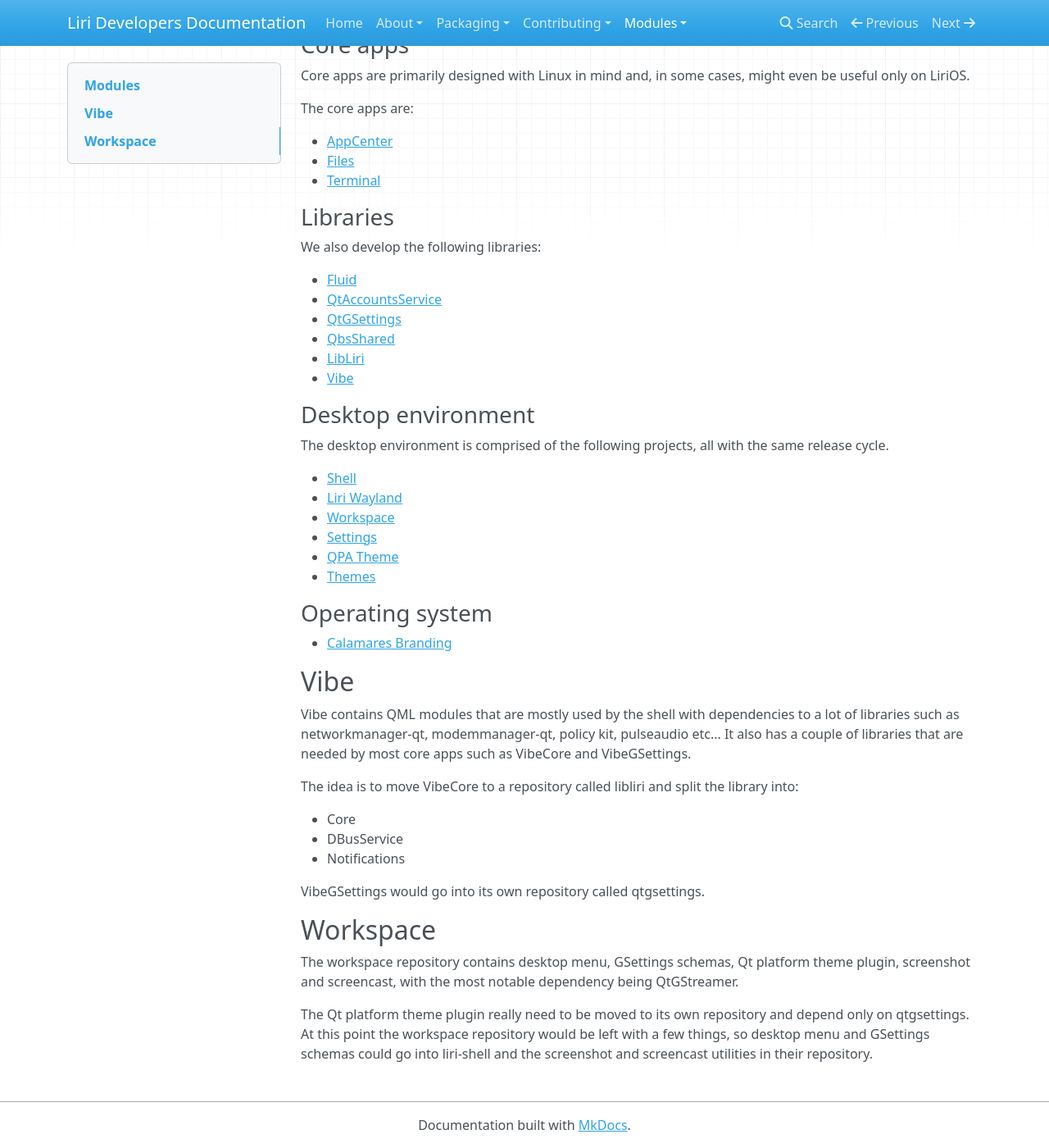
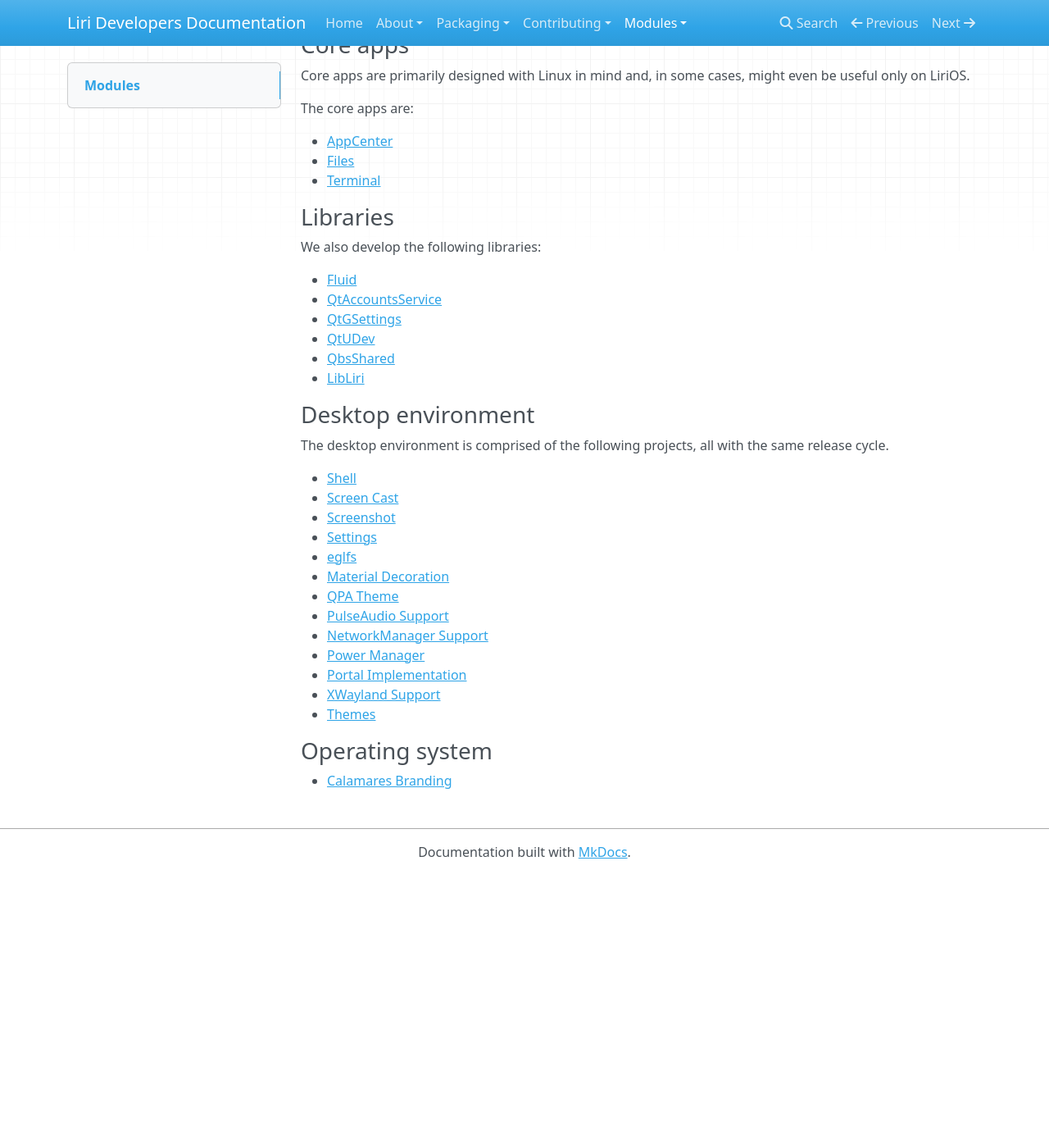
Before and after one commit to lirios/docs, an MkDocs documentation site: the page built from docs/modules/index.md, in a window 1280 px wide and 1400 px high, scrolled down 558 px. Shown: the whole window at 82% size. Built offline with MkDocs 1.6.1, drawn with Linux system fonts in a browser that asks for light colours; nearby versions of some CDN libraries; old or Windows-style settings are respelled for this version of MkDocs; after the commit the page ends 1625 px from its top, so only the background shows below that.

Commit message:
Update modules list

```diff
--- a/docs/modules/index.md
+++ b/docs/modules/index.md
@@ -39,42 +39,28 @@
 - [Fluid](https://github.com/lirios/fluid)
 - [QtAccountsService](https://github.com/lirios/qtaccountsservice)
 - [QtGSettings](https://github.com/lirios/qtgsettings)
+- [QtUDev](https://github.com/lirios/qtudev)
 - [QbsShared](https://github.com/lirios/qbs-shared)
 - [LibLiri](https://github.com/lirios/libliri)
-- [Vibe](https://github.com/lirios/vibe)
 
 ### Desktop environment
 
 The desktop environment is comprised of the following projects, all with the same release cycle.
 
 - [Shell](https://github.com/lirios/shell)
-- [Liri Wayland](https://github.com/lirios/wayland)
-- [Workspace](https://github.com/lirios/workspace)
+- [Screen Cast](https://github.com/lirios/screencast)
+- [Screenshot](https://github.com/lirios/screenshot)
 - [Settings](https://github.com/lirios/settings)
+- [eglfs](https://github.com/lirios/eglfs)
+- [Material Decoration](https://github.com/lirios/materialdecoration)
 - [QPA Theme](https://github.com/lirios/platformtheme)
+- [PulseAudio Support](https://github.com/lirios/pulseaudio)
+- [NetworkManager Support](https://github.com/lirios/networkmanager)
+- [Power Manager](https://github.com/lirios/power-manager)
+- [Portal Implementation](https://github.com/lirios/xdg-desktop-portal-liri)
+- [XWayland Support](https://github.com/lirios/qml-xwayland)
 - [Themes](https://github.com/lirios/themes)
 
 ### Operating system
 
 - [Calamares Branding](https://github.com/lirios/calamares-branding)
-
-## Vibe
-
-Vibe contains QML modules that are mostly used by the shell with dependencies to
-a lot of libraries such as networkmanager-qt, modemmanager-qt, policy kit, pulseaudio etc...
-It also has a couple of libraries that are needed by most core apps such as VibeCore and VibeGSettings.
-
-The idea is to move VibeCore to a repository called libliri and split the library into:
-
-- Core
-- DBusService
-- Notifications
-
-VibeGSettings would go into its own repository called qtgsettings.
-
-## Workspace
-
-The workspace repository contains desktop menu, GSettings schemas, Qt platform theme plugin, screenshot and screencast, with the most notable dependency being QtGStreamer.
-
-The Qt platform theme plugin really need to be moved to its own repository and depend only on qtgsettings.
-At this point the workspace repository would be left with a few things, so desktop menu and GSettings schemas could go into liri-shell and the screenshot and screencast utilities in their repository.
```
